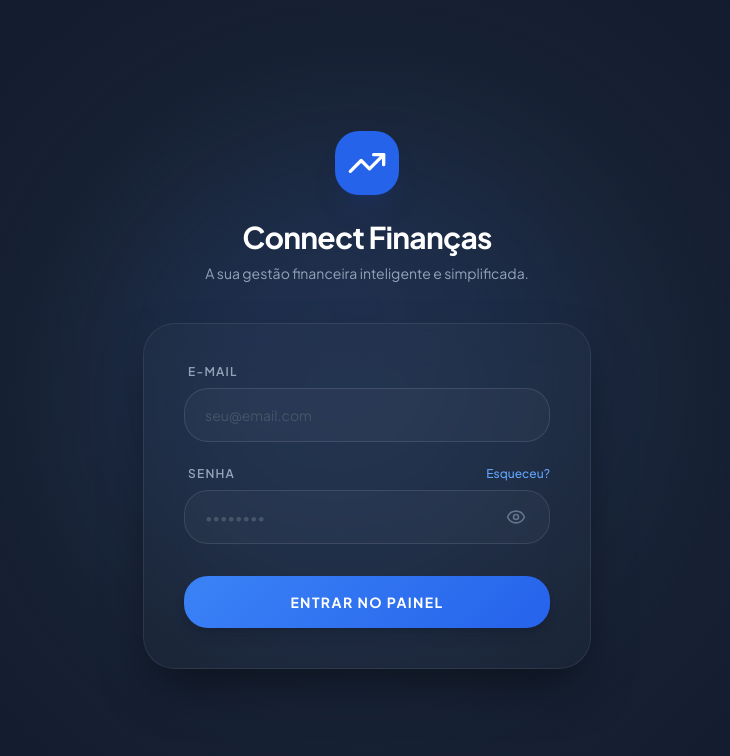
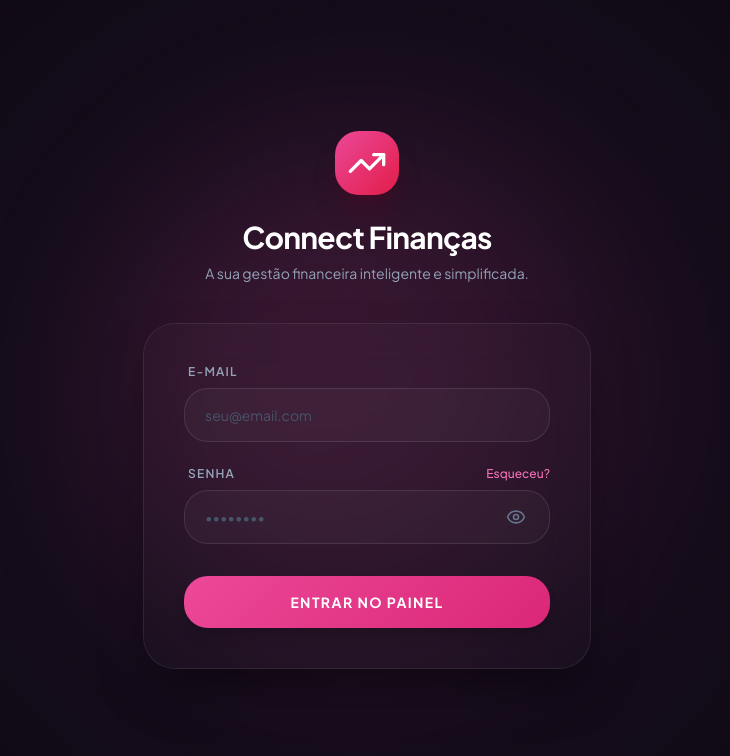
Before and after one commit to iscotm/connectfinanca, a React (Vite) app: page /login in a window 1280 px wide. Shown: the top 756 px of the page, without its empty margins (273-1003 px from the left). Built offline with nearby package versions, Linux system fonts and the light colour scheme; no server answers; the HTML template or start-up script is replaced by a standard one.

Commit message:
feat: rebrand login page theme from blue to pink gradient aesthetics

```diff
--- a/src/index.css
+++ b/src/index.css
@@ -247,7 +247,7 @@
 
   /* Login Screen Custom Styles */
   .bg-animate {
-    background: radial-gradient(circle at 50% 50%, #1e293b 0%, #0f172a 100%);
+    background: radial-gradient(circle at 50% 50%, #1e1124 0%, #0b0710 100%);
     position: fixed;
     top: 0;
     left: 0;
@@ -260,7 +260,7 @@
     position: absolute;
     width: 500px;
     height: 500px;
-    background: linear-gradient(135deg, rgba(59, 130, 246, 0.15) 0%, rgba(37, 99, 235, 0.05) 100%);
+    background: linear-gradient(135deg, rgba(236, 72, 153, 0.18) 0%, rgba(219, 39, 119, 0.06) 100%);
     filter: blur(80px);
     border-radius: 50%;
     z-index: -1;
@@ -293,20 +293,20 @@
 
   .input-field:focus {
     background: rgba(255, 255, 255, 0.07);
-    border-color: #3b82f6;
-    box-shadow: 0 0 0 4px rgba(59, 130, 246, 0.15);
+    border-color: #ec4899;
+    box-shadow: 0 0 0 4px rgba(236, 72, 153, 0.15);
     @apply outline-none ring-0;
     /* Prevent default tailwind focus */
   }
 
   .btn-primary-gradient {
-    background: linear-gradient(135deg, #3b82f6 0%, #2563eb 100%);
+    background: linear-gradient(135deg, #ec4899 0%, #db2777 100%);
     transition: all 0.3s ease;
   }
 
   .btn-primary-gradient:hover {
     transform: translateY(-2px);
-    box-shadow: 0 10px 20px -5px rgba(37, 99, 235, 0.4);
+    box-shadow: 0 10px 20px -5px rgba(219, 39, 119, 0.4);
     filter: brightness(1.1);
   }
 
--- a/src/pages/Login.tsx
+++ b/src/pages/Login.tsx
@@ -41,7 +41,7 @@ export default function Login() {
       <div className="w-full max-w-md">
         {/* Logo Central */}
         <div className="flex flex-col items-center mb-10">
-          <div className="w-16 h-16 bg-blue-600 rounded-2xl flex items-center justify-center mb-6 shadow-xl shadow-blue-900/20">
+          <div className="w-16 h-16 bg-gradient-to-br from-pink-500 to-rose-600 rounded-2xl flex items-center justify-center mb-6 shadow-xl shadow-pink-950/40">
             <TrendingUp size={40} className="text-white" />
           </div>
           <h1 className="text-3xl font-extrabold text-white tracking-tight">Connect Finanças</h1>
@@ -73,7 +73,7 @@ export default function Login() {
             <div>
               <div className="flex items-center justify-between mb-2 ml-1">
                 <label htmlFor="password" className="text-xs font-semibold uppercase tracking-widest text-slate-400">Senha</label>
-                <a href="#" className="text-xs font-medium text-blue-400 hover:text-blue-300 transition-colors">Esqueceu?</a>
+                <a href="#" className="text-xs font-medium text-pink-400 hover:text-pink-300 transition-colors">Esqueceu?</a>
               </div>
               <div className="relative">
                 <input
```
